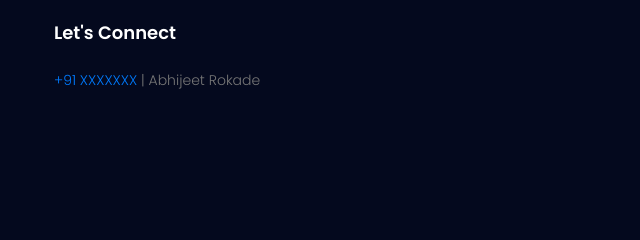
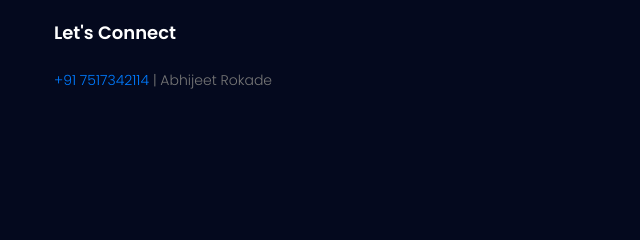
Before and after one commit to AbhiRok/AbhiRok.github.io, a plain HTML site: page index.html in a window 1280 px wide. Shown: the part 4526-4766 px from the top of the page, 506-1146 px from the left. Drawn offline with nearby package versions, Linux system fonts and the light colour scheme.

Commit message:
Update index.html

```diff
--- a/index.html
+++ b/index.html
@@ -339,7 +339,7 @@ Copyright &copy;<script>document.write(new Date().getFullYear());</script> <i cl
 								<div class="single-footer-widget">
 									<h6>Let's Connect</h6>
 									<p>
-										<a href="tel:#">+91 XXXXXXX</a> | Abhijeet Rokade
+										<a href="tel:+917517342114">+91 7517342114</a> | Abhijeet Rokade
 									</p>
 							</div>
 						</div>
```
